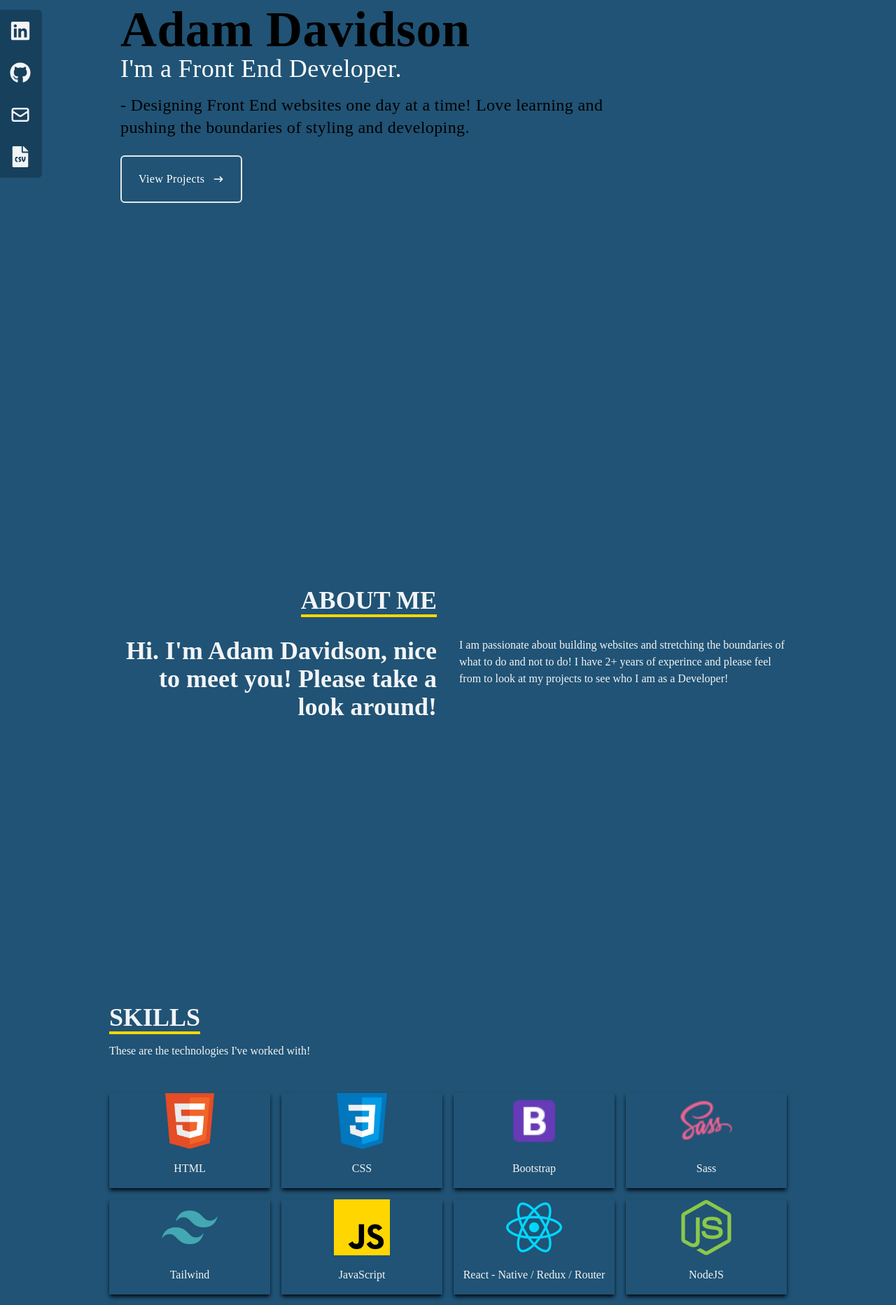
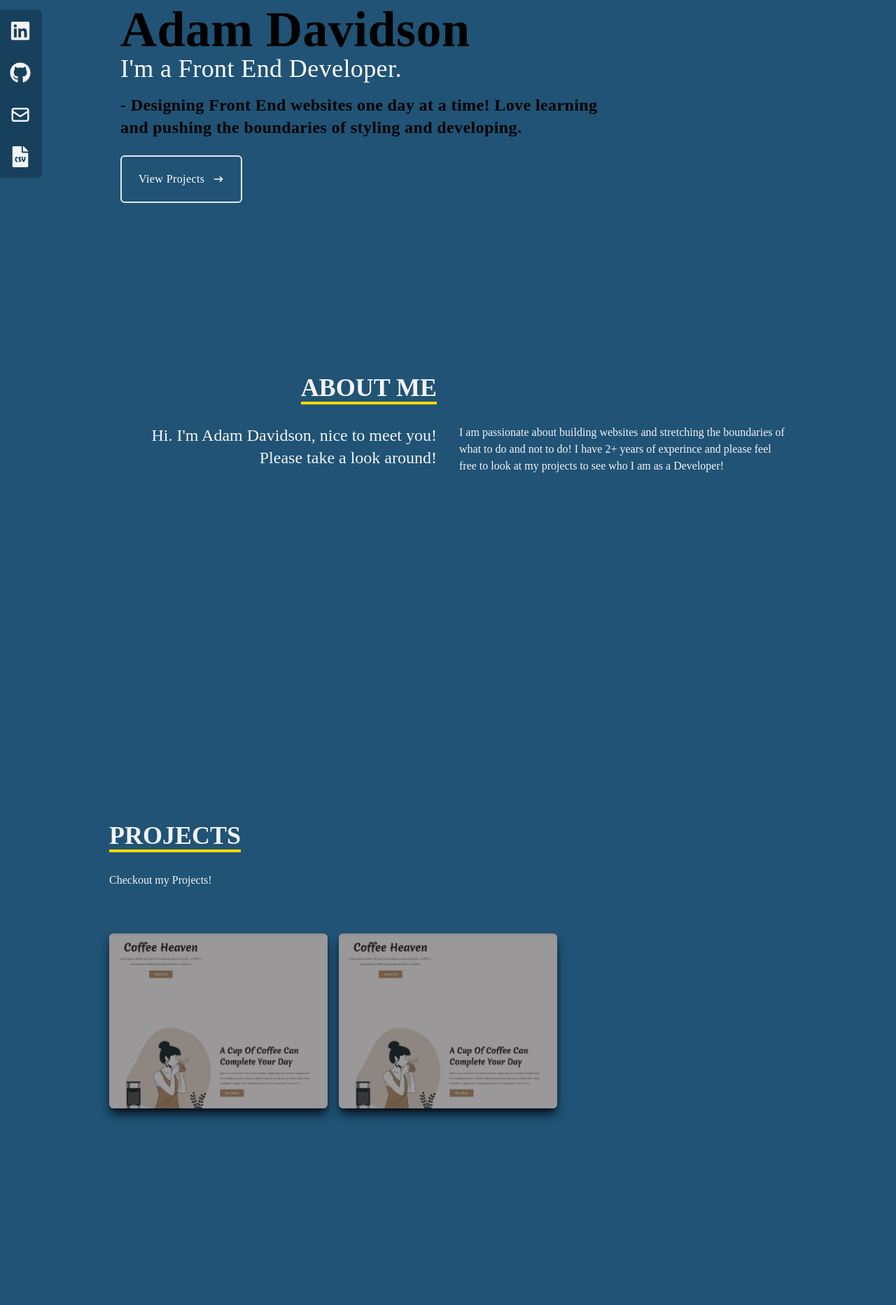
Before and after one commit to Adamgd91/myportfolio, a React (Create React App) app: page / in a window 1280 px wide. Shown: the part 266-2131 px from the top of the page at 70% size. Built offline with nearby package versions, Linux system fonts and the light colour scheme.

Commit message:
added styling for components and added styling in projects

```diff
--- a/src/App.js
+++ b/src/App.js
@@ -11,8 +11,9 @@ function App() {
       <NavBar />
       <Home />
       <About />
+      <Projects />
       <Skills />
-      <Projects />
+
       <Contact />
     </div>
   );
--- a/src/components/About.jsx
+++ b/src/components/About.jsx
@@ -2,8 +2,8 @@ import React from "react";
 
 const About = () => {
   return (
-    <div name="about" className="w-full h-screen bg-[#205375] text-gray-100">
-      <div className="flex flex-col justify-center items-center w-full h-full">
+    <div name="about" className="w-full pb-60 bg-[#205375] text-gray-100">
+      <div className="flex flex-col justify-center items-center w-full">
         <div className="max-w-[1000px] w-full grid grid-cols-2 gap-8">
           <div className="sm:text-right pb-8 pl-4">
             <p className="text-4xl font-bold inline border-b-4 border-[gold] uppercase">
@@ -13,7 +13,7 @@ const About = () => {
           <div></div>
         </div>
         <div className="max-w-[1000px] w-full grid sm:grid-cols-2 gap-8 px-4">
-          <div className="sm:text-right text-4xl font-semibold">
+          <div className="sm:text-right text-2xl font-normal">
             <p>
               Hi. I'm Adam Davidson, nice to meet you! Please take a look
               around!
@@ -24,7 +24,7 @@ const About = () => {
             <p>
               I am passionate about building websites and stretching the
               boundaries of what to do and not to do! I have 2+ years of
-              experince and please feel from to look at my projects to see who I
+              experince and please feel free to look at my projects to see who I
               am as a Developer!
             </p>
           </div>
--- a/src/components/Contact.jsx
+++ b/src/components/Contact.jsx
@@ -16,11 +16,11 @@ const Contact = () => {
             Contact
           </p>
           <p className="text-gray-100 py-4">
-            Submit form below or send me an email! - agdavidson91@gmail.com
+            Submit form below or send me an email. - agdavidson91@gmail.com
           </p>
         </div>
         <input
-          className="bg-[#ccd6f6]"
+          className=" p-2 bg-[#ccd6f6]"
           type="text"
           placeholder="Name"
           name="name"
--- a/src/components/Home.jsx
+++ b/src/components/Home.jsx
@@ -9,7 +9,7 @@ const Home = () => {
       className="w-full h-screen bg-[#205375] tracking-wide leading-10"
     >
       {/* Container */}
-      <div className="max-w-[1000px] mx-auto px-8 flex flex-col justify-center h-full">
+      <div className="max-w-[1000px] mx-auto px-8 flex flex-col justify-center h-screen">
         <p className="text-[gold] font-bold text-lg leading-9">
           Hi, my name is
         </p>
@@ -19,17 +19,17 @@ const Home = () => {
         <h2 className="text-2xl sm:text-4xl text-white ">
           I'm a Front End Developer.
         </h2>
-        <p className="text-1xl sm:text-2xl py-4 max-w-[700px] font-normal">
+        <p className="text-1xl sm:text-2xl py-4 max-w-[700px] font-semibold">
           - Designing Front End websites one day at a time! Love learning and
           pushing the boundaries of styling and developing.
         </p>
         <div>
-          <button className="text-white border-2 px-6 py-3 my-2 flex items-center rounded-md hover:bg-[gold] hover:border-none hover:text-black">
-            <Link to="projects" smooth={true} duration={500}>
+          <Link to="projects" smooth={true} duration={500}>
+            <button className="text-white border-2 px-6 py-3 my-2 flex items-center rounded-md hover:bg-[gold] hover:border-none hover:text-black">
               View Projects
-            </Link>
-            <HiArrowNarrowRight className="ml-3" />
-          </button>
+              <HiArrowNarrowRight className="ml-3" />
+            </button>
+          </Link>
         </div>
       </div>
     </div>
--- a/src/components/Projects.jsx
+++ b/src/components/Projects.jsx
@@ -5,9 +5,9 @@ const Projects = () => {
   return (
     <div
       name="projects"
-      className="w-full md:h-screen text-gray-100 bg-[#205375]"
+      className="w-full pt-60 pb-60 text-gray-100 bg-[#205375]"
     >
-      <div className="max-w-[1000px] mx-auto p-4 flex flex-col justify-center w-full h-full">
+      <div className="max-w-[1000px] mx-auto p-4 flex flex-col justify-center w-full">
         <div className="pb-8">
           <p className="text-4xl font-bold inline border-b-4 border-[gold] uppercase">
             Projects
@@ -22,8 +22,8 @@ const Projects = () => {
           >
             {/* Hover Effects */}
             <div className="opacity-0 group-hover:opacity-100">
-              <span className="text-2xl font-bold text-white tracking-wider">
-                React JS Application
+              <span className="text-2xl font-bold text-white tracking-wider text-center justify-center items-center flex">
+                Coffee Shop Project
               </span>
               <div className="pt-8 text-center">
                 <a
@@ -43,6 +43,17 @@ const Projects = () => {
                   </button>
                 </a>
               </div>
+              <section className="flex justify-center ">
+                <p className="bg-[#ff00005d] rounded-md p-2 font-bold m-2 text-sm">
+                  HTML
+                </p>
+                <p className="bg-[#1100ff5d] rounded-md p-2 font-bold m-2 text-sm">
+                  CSS
+                </p>
+                <p className="bg-[#eeff005d] rounded-md p-2 font-bold m-2 text-sm">
+                  JavaScript
+                </p>
+              </section>
             </div>
           </div>
           <div
--- a/src/components/Skills.jsx
+++ b/src/components/Skills.jsx
@@ -11,8 +11,8 @@ import Tailwind from "../assets/tailwind.png";
 
 const Skills = () => {
   return (
-    <div name="skills" className=" w-full h-screen bg-[#205375]">
-      <div className="max-w-[1000px] mx-auto p-4 flex flex-col justify-center w-full h-full text-gray-100">
+    <div name="skills" className=" w-full pt-60 pb-60 bg-[#205375]">
+      <div className="max-w-[1000px] mx-auto p-4 flex flex-col justify-center w-full text-gray-100">
         <div>
           <p className="text-4xl font-bold inline border-b-4 border-[gold] uppercase">
             Skills
```
